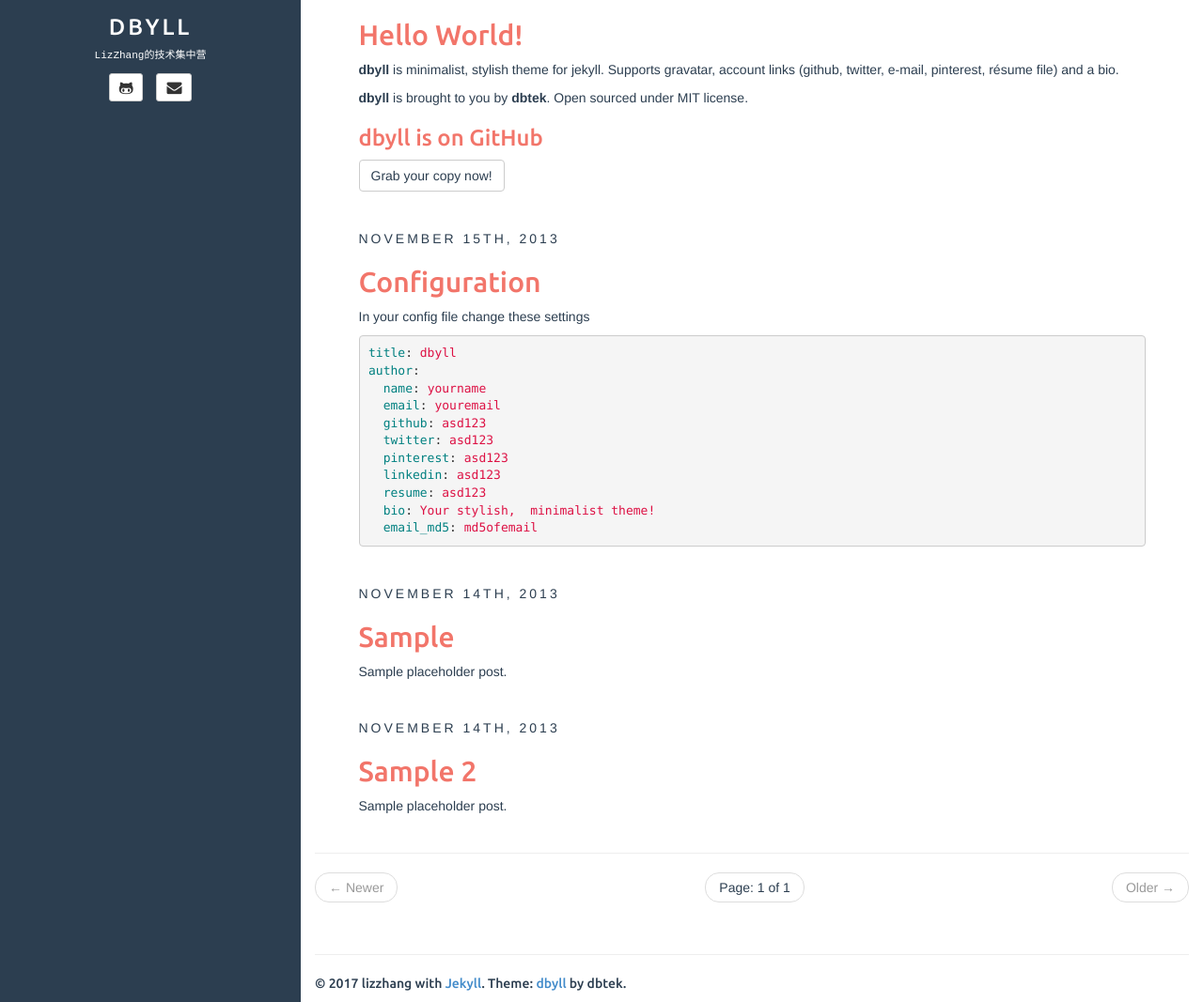
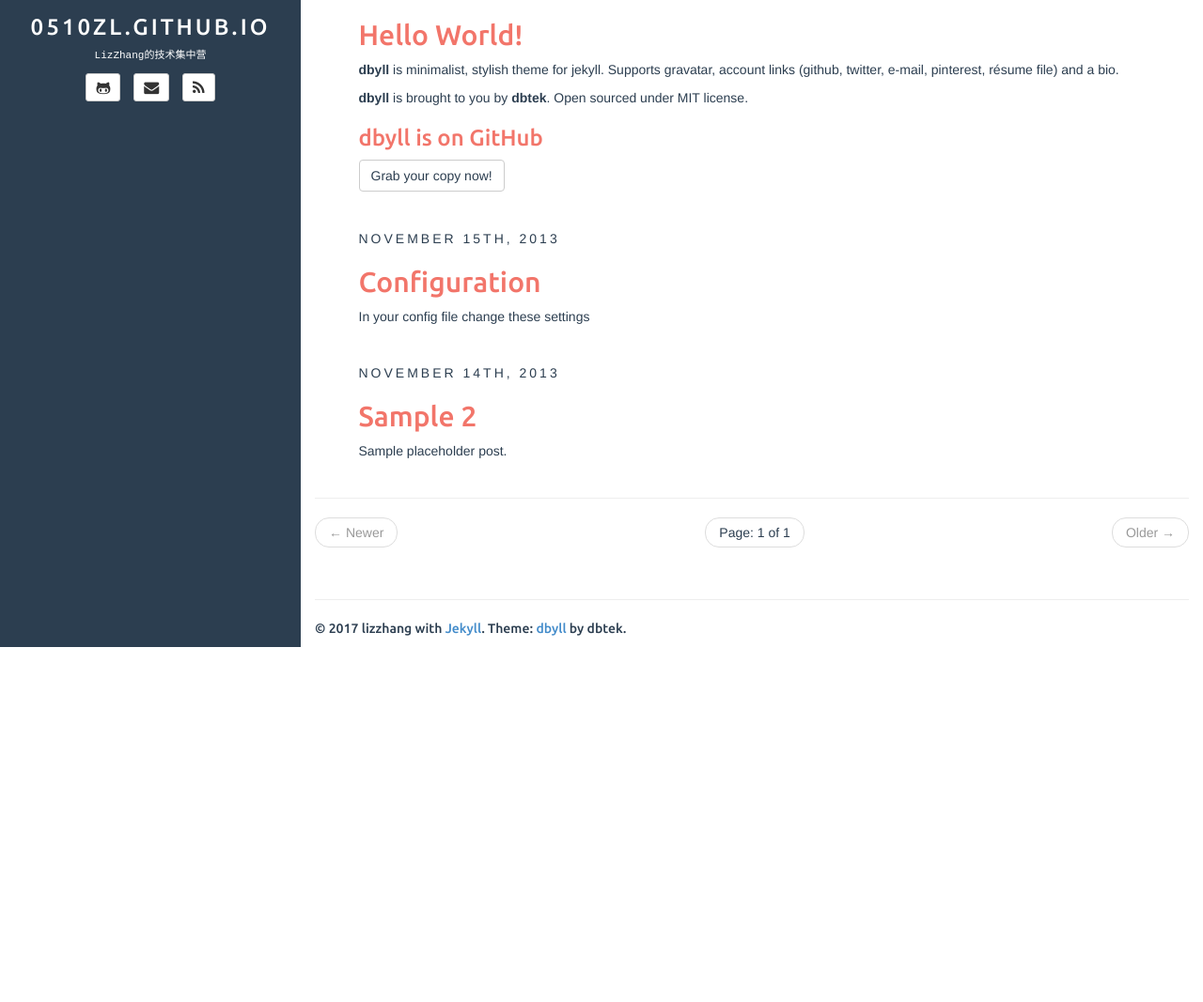
Before and after one commit to 0510zl/0510zl.github.io, a Jekyll site: the page built from index.html, in a window 1280 px wide and 1349 px high, cut to the strip 282-1349 px from the top of the window. Shown: the whole strip at 94% size. Built offline with Jekyll 4.4.1, drawn with Linux system fonts in a browser that asks for light colours; the list of posts is cut into pages by our own code.

Commit message:
edit init

```diff
--- a/_config.yml
+++ b/_config.yml
@@ -3,11 +3,11 @@
 paginate: 10 # pagination based on number of posts
 paginate_path: "page:num"
 exclude: ["README.md"] # files to exclude
-highlighter: rogue
+highlighter: pygments
 markdown: kramdown
 disqus: dbyll
 google_analytics: dbyll
-title: dbyll
+
 encoding: utf-8
 
 defaults:
@@ -23,7 +23,7 @@ author:
   email: 358527373@qq.com
   github: 0510zl
   bio: LizZhang的技术集中营
-  email_md5: 726351295ec82e145928582f595aa3aa
+  email_md5: 2baf659d886c56f600e3df8b4b9068f1
 
 rss_path: feed.xml
 categories_path: categories.html
--- a/_includes/sidebar.html
+++ b/_includes/sidebar.html
@@ -7,13 +7,11 @@
         <a href="{{ site.BASE_PATH }}/">{{ site.title }}</a>
     </h3>
 </header>
-
 {% if site.author.bio %}
 <div id="bio" class="text-center">
     {{ site.author.bio }}
 </div>
 {% endif %}
-
 <div id="contact-list" class="text-center">
     <ul class="list-unstyled list-inline">
         {% if site.author.github %}
@@ -22,34 +20,16 @@
                 <i class="fa fa-github-alt fa-lg"></i>
             </a>
         </li>
-		{% endif %}
-		{% if site.author.twitter %}
+        {% endif %} {% if site.author.twitter %}
         <li>
             <a class="btn btn-default btn-sm" href="https://twitter.com/{{ site.author.twitter }}">
                 <i class="fa fa-twitter fa-lg"></i>
             </a>
         </li>
-		{% endif %}
-		{% if site.author.email %}
+        {% endif %} {% if site.author.email %}
         <li>
             <a class="btn btn-default btn-sm" href="mailto:{{ site.author.email }}">
                 <i class="fa fa-envelope fa-lg"></i>
-			</a>
-		</li>
-		{% endif %}
-	</ul>
-	<ul id="contact-list-secondary" class="list-unstyled list-inline">
-		{% if site.author.pinterest %}
-		<li>
-			<a class="btn btn-default btn-sm" href="https://pinterest.com/{{ site.author.pinterest }}">
-				<i class="fa fa-pinterest fa-lg"></i>
-			</a>
-		</li>
-		{% endif %}
-		{% if site.author.linkedin %}
-		<li>
-			<a class="btn btn-default btn-sm" href="https://linkedin.com/in/{{ site.author.linkedin }}">
-				<i class="fa fa-linkedin fa-lg"></i>
             </a>
         </li>
         {% endif %}
@@ -59,5 +39,20 @@
             </a>
         </li>
     </ul>
+    <ul id="contact-list-secondary" class="list-unstyled list-inline">
+        {% if site.author.pinterest %}
+        <li>
+            <a class="btn btn-default btn-sm" href="https://pinterest.com/{{ site.author.pinterest }}">
+                <i class="fa fa-pinterest fa-lg"></i>
+            </a>
+        </li>
+        {% endif %} {% if site.author.linkedin %}
+        <li>
+            <a class="btn btn-default btn-sm" href="https://linkedin.com/in/{{ site.author.linkedin }}">
+                <i class="fa fa-linkedin fa-lg"></i>
+            </a>
+        </li>
+        {% endif %}
+    </ul>
 </div>
 <!-- sidebar.html end -->
--- a/_posts/2013-11-15-configuration.md
+++ b/_posts/2013-11-15-configuration.md
@@ -7,17 +7,3 @@ fullview: true
 ---
 
 In your config file change these settings
-
-{% highlight yaml %}
-title: dbyll
-author:
-  name: yourname
-  email: youremail
-  github: asd123
-  twitter: asd123
-  pinterest: asd123
-  linkedin: asd123
-  resume: asd123
-  bio: Your stylish,  minimalist theme!
-  email_md5: md5ofemail
-{% endhighlight %}
```
Also changed, not shown: _posts/2013-11-14-sample.md (deleted, +0 -17 lines). Lines whose indentation alone changed are shown as unchanged.
